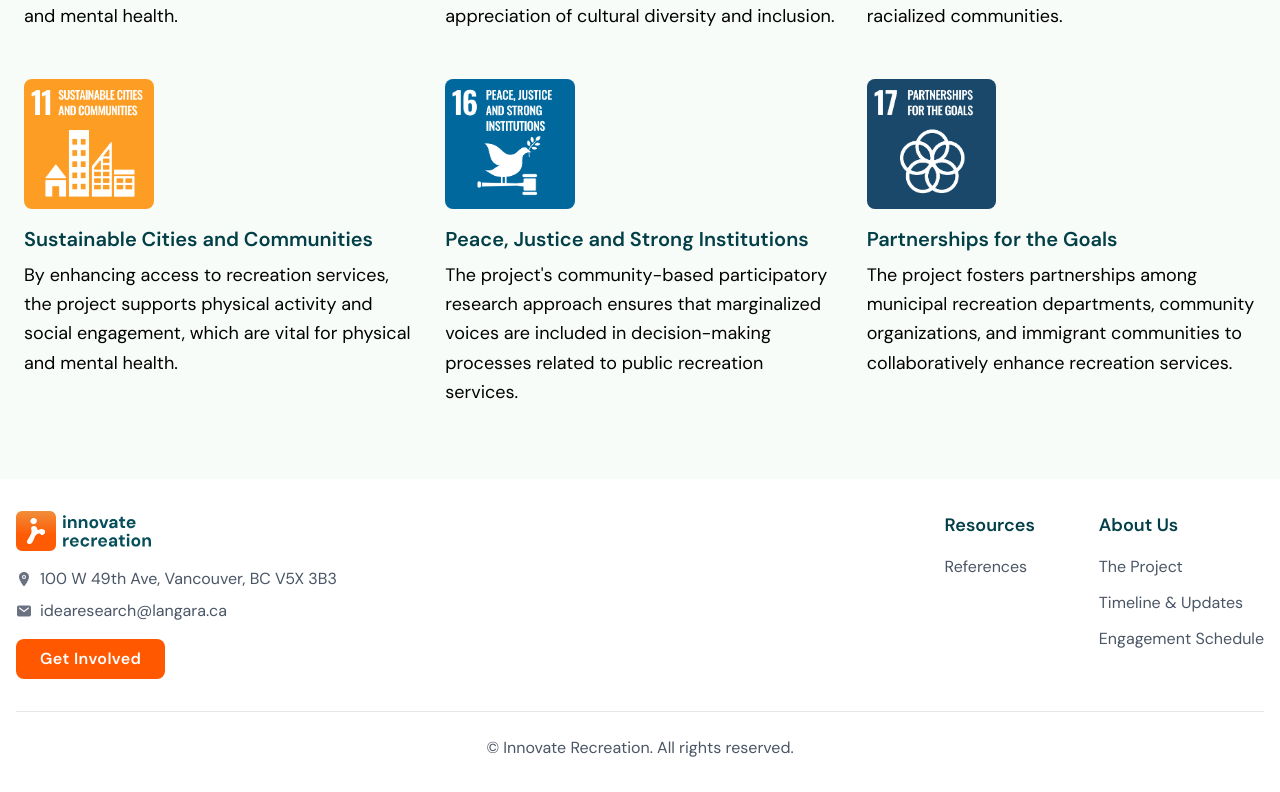
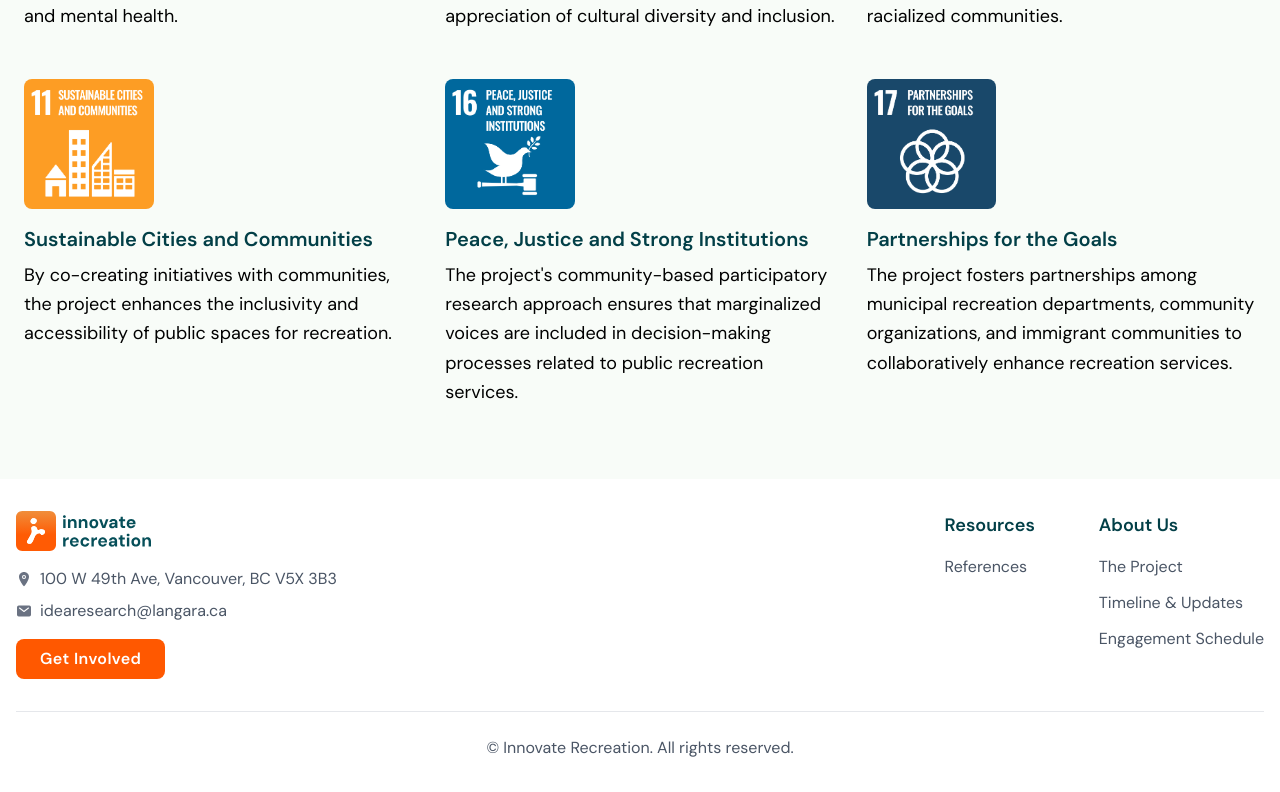
Before and after one commit to langararec/IDEAS-website, a React (Vite) app in the folder frontend/: page /project in a window 1280 px wide. Shown: the part 2506-3298 px from the top of the page. Built offline with nearby package versions, Linux system fonts and the light colour scheme; what chartjs-plugin-datalabels would draw is missing.

Commit message:
fix: updated sustainable cities and communities due to copy error

```diff
--- a/frontend/src/content/ProjectContent.ts
+++ b/frontend/src/content/ProjectContent.ts
@@ -96,7 +96,7 @@ export const projectContent = {
         },
         {
           title: "Sustainable Cities and Communities",
-          description: "By enhancing access to recreation services, the project supports physical activity and social engagement, which are vital for physical and mental health.",
+          description: "By co-creating initiatives with communities, the project enhances the inclusivity and accessibility of public spaces for recreation.",
           image: "/11_Sustainable_English.png"
         },
         {
@@ -258,7 +258,7 @@ export const projectContent = {
         },
         {
           title: "Villes et Communautés Durables",
-          description: "En améliorant l'accès aux services de loisirs, le projet soutient l'activité physique et l'engagement social, qui sont vitaux pour la santé physique et mentale.",
+          description: "En co-créant des initiatives avec les communautés, le projet renforce l'inclusivité et l'accessibilité des espaces publics dédiés aux loisirs.",
           image: "/11_Sustainable_French.png"
         },
         {
```
